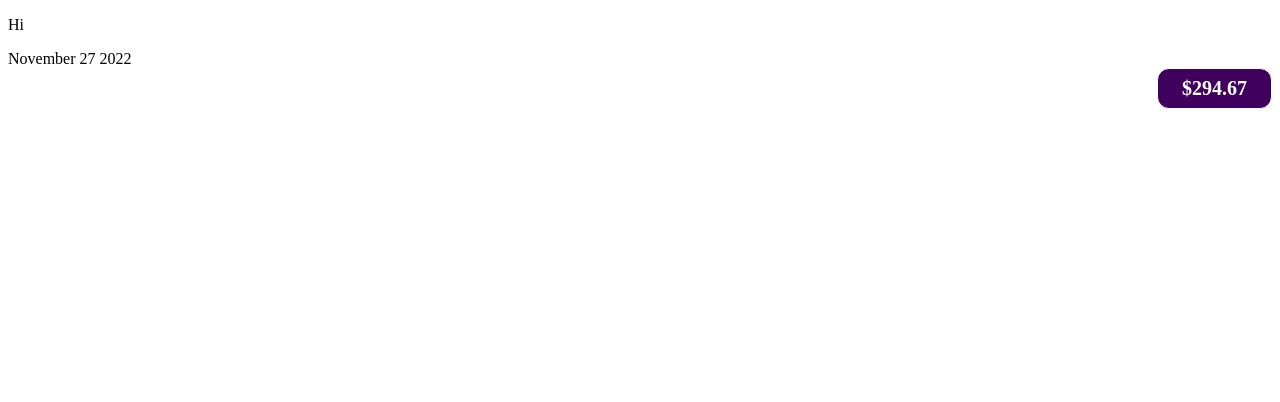
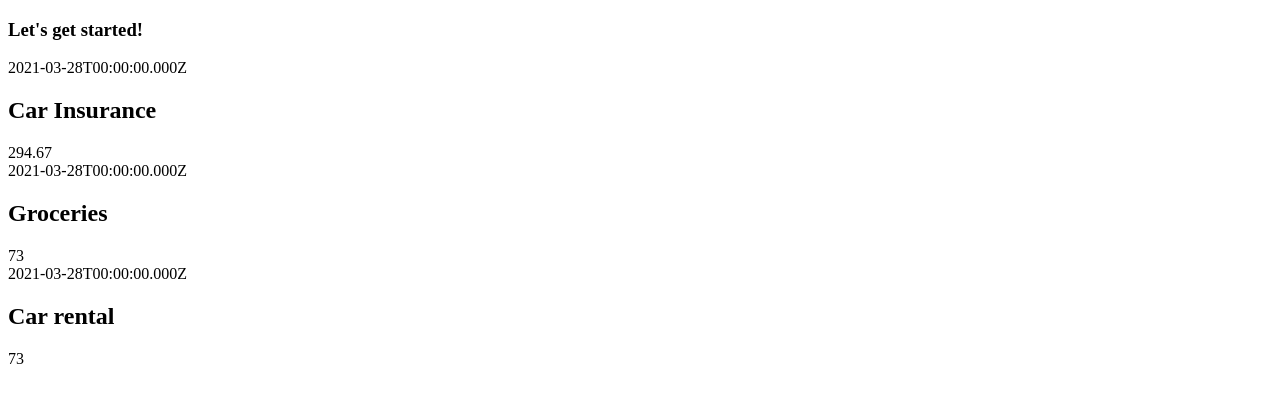
Before and after one commit to Vllaadd/user-database, a React (Create React App) app: page / in a window 1280 px wide. Shown: the top 402 px of the page. Built offline with nearby package versions, Linux system fonts and the light colour scheme.

Commit message:
minor changes

```diff
--- a/src/App.js
+++ b/src/App.js
@@ -1,11 +1,45 @@
-import React, { useState, useEffect} from 'react';
+import React from 'react';
 import ExpenseItem from './components/ExpenseItem';
 
 
 export default function App() {
+	const expenses = [
+		{
+			id: 'ci',
+			title: 'Car Insurance',
+			amount: 294.67,
+			date: new Date(2021, 2, 28)
+		},{
+			id: 'gr',
+			title: 'Groceries',
+			amount: 73,
+			date: new Date(2021, 2, 28)
+		},{
+			id: 'cr',
+			title: 'Car rental',
+			amount: 73,
+			date: new Date(2021, 2, 28)
+		}
+	]
+
 	return (
-<>
-<p>Hi</p>
-<ExpenseItem />
-</>
-)};
+		<>
+			<h3>Let's get started!</h3>
+			<ExpenseItem
+				title={expenses[0].title}
+				amount={expenses[0].amount}
+				date={expenses[0].date}
+				></ExpenseItem>
+				<ExpenseItem
+				title={expenses[1].title}
+				amount={expenses[1].amount}
+				date={expenses[1].date}
+				></ExpenseItem>
+				<ExpenseItem
+				title={expenses[2].title}
+				amount={expenses[2].amount}
+				date={expenses[2].date}
+				></ExpenseItem>
+		</>
+	)
+};
--- a/src/components/ExpenseItem.css
+++ b/src/components/ExpenseItem.css
@@ -1,4 +1,4 @@
-expense-item {
+.expense-item {
     display: flex;
     justify-content: space-between;
     align-items: center;
--- a/src/components/ExpenseItem.js
+++ b/src/components/ExpenseItem.js
@@ -1,17 +1,16 @@
 import React from 'react';
-import  './ExpenseItem.css';
 
+export default function ExpenseItem(props) {
 
-export default function ExpenseItem() {
     return (
         <>
-           <div className='expense-item'>
-            <div>November 27 2022</div>
-            <div className='expense-item__description'>
-                <h2>Car Insurance</h2>
-                <div className='expense-item__price'>$294.67</div>
+            <div className='expense-item'>
+                <div>{props.date.toISOString()}</div>
+                <div className='expense-item__description'>
+                    <h2>{props.title}</h2>
+                    <div className='expense-item__price'>{props.amount}</div>
+                </div>
             </div>
-           </div>
         </>
 
     )
```
